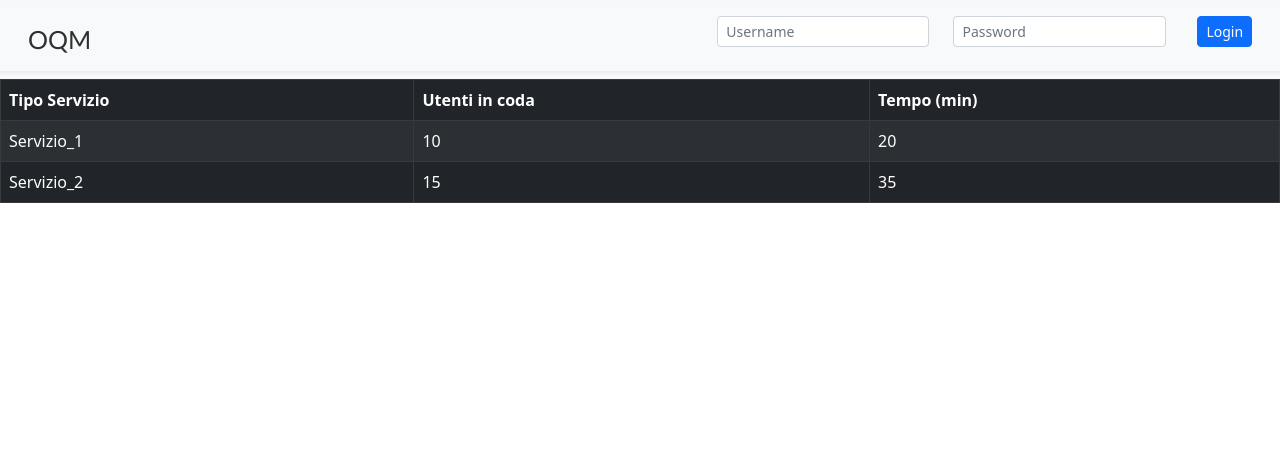
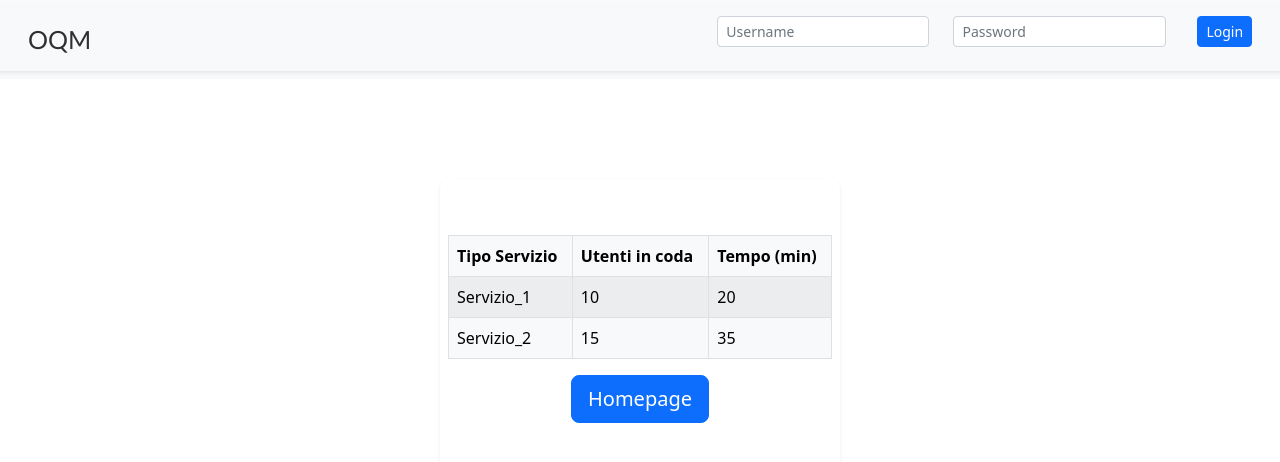
Before and after one commit to Mattia9918/OfficeQueueManagement, a React (Create React App) app in the folder oqm-client/: page /queue in a window 1280 px wide. Shown: the top 462 px of the page. Built offline with nearby package versions, Linux system fonts and the light colour scheme; no server answers.

Commit message:
S202207OQM-22 GUI development added link to /serviceType + fixes on homepage

```diff
--- a/oqm-client/src/API.js
+++ b/oqm-client/src/API.js
@@ -78,5 +78,29 @@ async function getWaitingQueue(type) {
 
   };
 
-const API = { getServices, postTicket,getWaitingQueue };
+  async function getAdmin(credentials) {
+    const url = APIURL + `admin`;
+
+    try {
+        const response = await fetch(url, {
+            method: 'POST',
+            headers: {
+                'Content-Type': 'application/json',
+            },
+            body: JSON.stringify(credentials)
+        });
+        if (response.ok) {
+            return await response.json();
+        } else {
+            /* Application error */
+            const appErrText = await response.text();
+            throw new TypeError(appErrText);
+        }
+    } catch (err) {
+        /* Network error */
+        throw (err);
+  }
+};
+
+const API = { getServices, postTicket,getWaitingQueue, getAdmin };
 export default API;
--- a/oqm-client/src/App.js
+++ b/oqm-client/src/App.js
@@ -23,6 +23,7 @@ function App() {
     setServices(servicesList);
   }
 
+
   //Loads only during the first hydration the data about available services
   useEffect(() => {
     loadServices();
@@ -31,7 +32,7 @@ function App() {
   return (
     <BrowserRouter>
         <Routes>
-        <Route element={<Layout/>} >
+        <Route element={<Layout />} >
           <Route path='/' element = {<Ticket takeTicket = {takeTicket} loadServices = {loadServices} services = {services} />}/>
           <Route path='/queue' element={<TableItem id={takeTicket}/>} />
         </Route>
--- /dev/null
+++ b/oqm-client/src/Classes/Admin.js
@@ -0,0 +1,7 @@
+function Admin(username, password)
+{
+    this.username = username;
+    this.password = password;
+}
+
+exports.Admin = Admin;
--- a/oqm-client/src/Navigation.js
+++ b/oqm-client/src/Navigation.js
@@ -1,9 +1,25 @@
 import {Navbar, Container, Col, Nav, Form, Row, Button} from 'react-bootstrap';
+import { useNavigate } from 'react-router-dom';
+import {Admin} from './Classes/Admin';
+import {useState} from 'react';
 
 function Navigation(props) {
 
+    const navigate = useNavigate()
+    const [username, setUsername] = useState();
+    const [password, setPassword] = useState();
+
     const loginHandler = (event) => {
         event.preventDefault();
+
+        new Admin (
+            username,
+            password
+        );
+
+        //API logIn qui
+
+        navigate('/serviceType');
 
     }
 
@@ -36,12 +52,16 @@ function Navigation(props) {
                                     <Row>
                                     <Col align = "center">
                                     <Form.Group className="mb-3" controlId="username">
-                                        <Form.Control  size = "sm" type="text" placeholder="Username" required = {true}/>
+                                        <Form.Control  size = "sm" type="text" placeholder="Username"
+                                        onChange = {(event) => setUsername(event.target.value)}
+                                        required = {true}/>
                                     </Form.Group>
                                     </Col>
                                     <Col align = "center">
                                     <Form.Group  className="mb-3" controlId="password">
-                                        <Form.Control  size = "sm" type="password" placeholder="Password" required = {true}/>
+                                        <Form.Control  size = "sm" type="password" placeholder="Password"
+                                        onChange = {(event) => setPassword(event.target.value)}
+                                        required = {true}/>
                                     </Form.Group>
                                     </Col>
                                     <Col xs = {2} align = "center">
--- a/oqm-client/src/QueuePage.js
+++ b/oqm-client/src/QueuePage.js
@@ -1,18 +1,20 @@
 
 /*
 import Form from 'react-bootstrap/Form';
-import Button from 'react-bootstrap/Button';
 import Row from 'react-bootstrap/Row';
 import Col from 'react-bootstrap/Col';
 */
 
-import Container from 'react-bootstrap/Container';
+
+import {Container, Button} from 'react-bootstrap';
 import API from "./API";
 import Table from 'react-bootstrap/Table';
 import   {useState,useEffect} from 'react';
+import { Navigate, useNavigate } from 'react-router-dom';
 
 function TableItem(props) {
 
+  const navigate = useNavigate();
   const [queue,setQueue] = useState({})
 
 
@@ -32,8 +34,9 @@ function TableItem(props) {
 
     },[]);
 
-  return (<Container>
-    <Table striped bordered hover variant="dark">
+  return (
+  <Container className="shadow-sm p-2" id = "bodytable" >
+    <Table className = "mt-5" striped bordered hover variant="light">
       <thead>
         <tr>
           <th>Tipo Servizio</th>
@@ -54,6 +57,12 @@ function TableItem(props) {
         </tr>
       </tbody>
     </Table>
+    <center>
+          <Button align = "center" variant="primary" size="lg"
+          onClick = {() => navigate('/')}>
+                Homepage
+          </Button>
+    </center>
     </Container>
   );
 }
--- a/oqm-client/src/Ticket.js
+++ b/oqm-client/src/Ticket.js
@@ -22,7 +22,7 @@ function Ticket(props) {
           </Container>
             <Form.Label id = "label">Select the service type you want to receive:</Form.Label>
             <Form.Select id = "servicetype" onChange = {(event) => setService(event.target.value)} required = {true}>
-              <option disabled = {true}>Select a service</option>
+              <option>Select a service</option>
               <option value="1">One</option>
               <option value="2">Two</option>
               <option value="3">Three</option>
--- a/oqm-client/src/styles.css
+++ b/oqm-client/src/styles.css
@@ -10,7 +10,14 @@
     margin-top:100px;
     height: 300px;
     width: 300px;
+}
 
+#bodytable
+{
+    border-radius:10px;
+    margin-top:100px;
+    height: 300px;
+    width: 400px;
 }
 
 #logo
```
Also changed, not shown: 2 other files (tests, documents, lock files or other folders).
